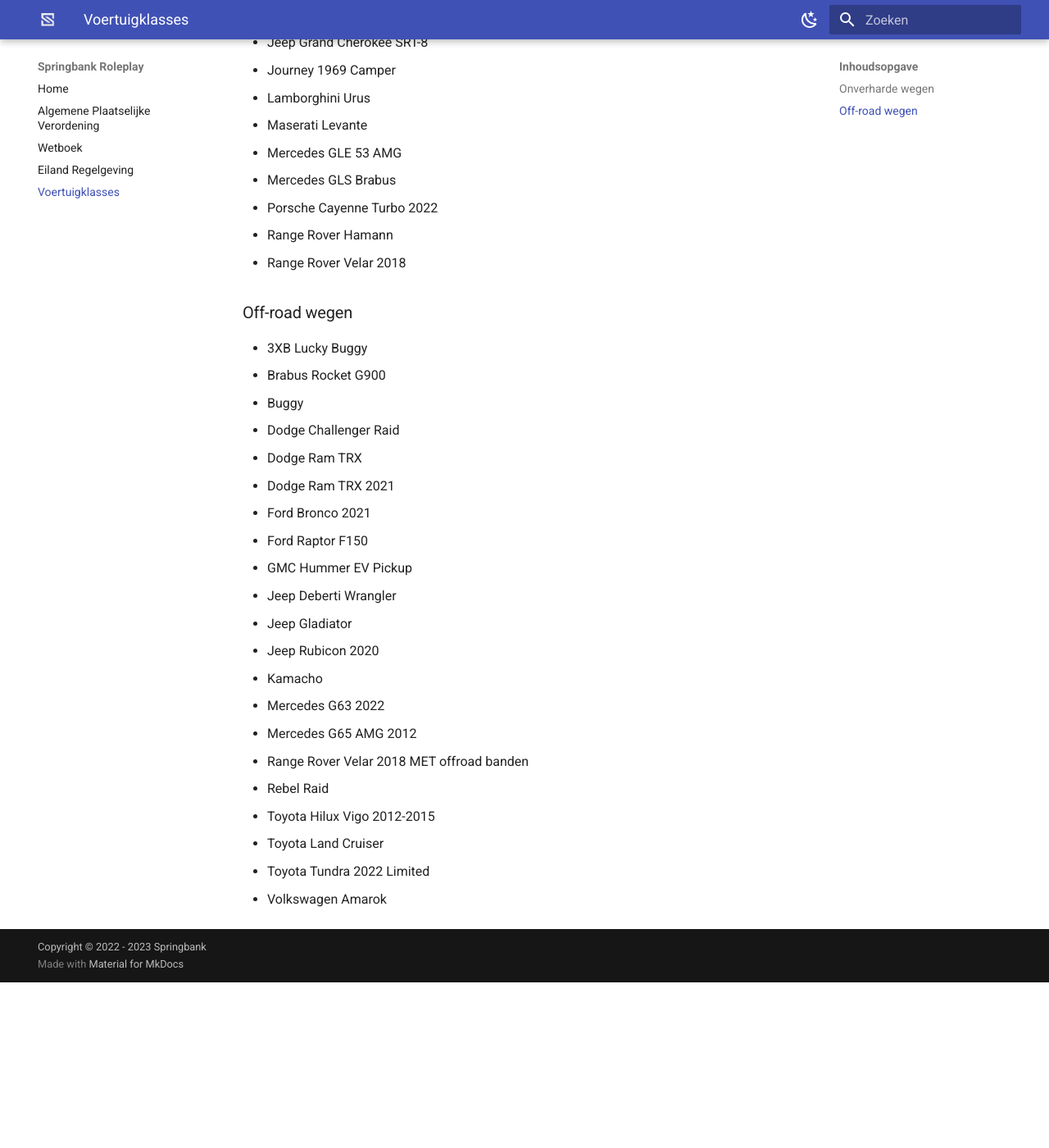
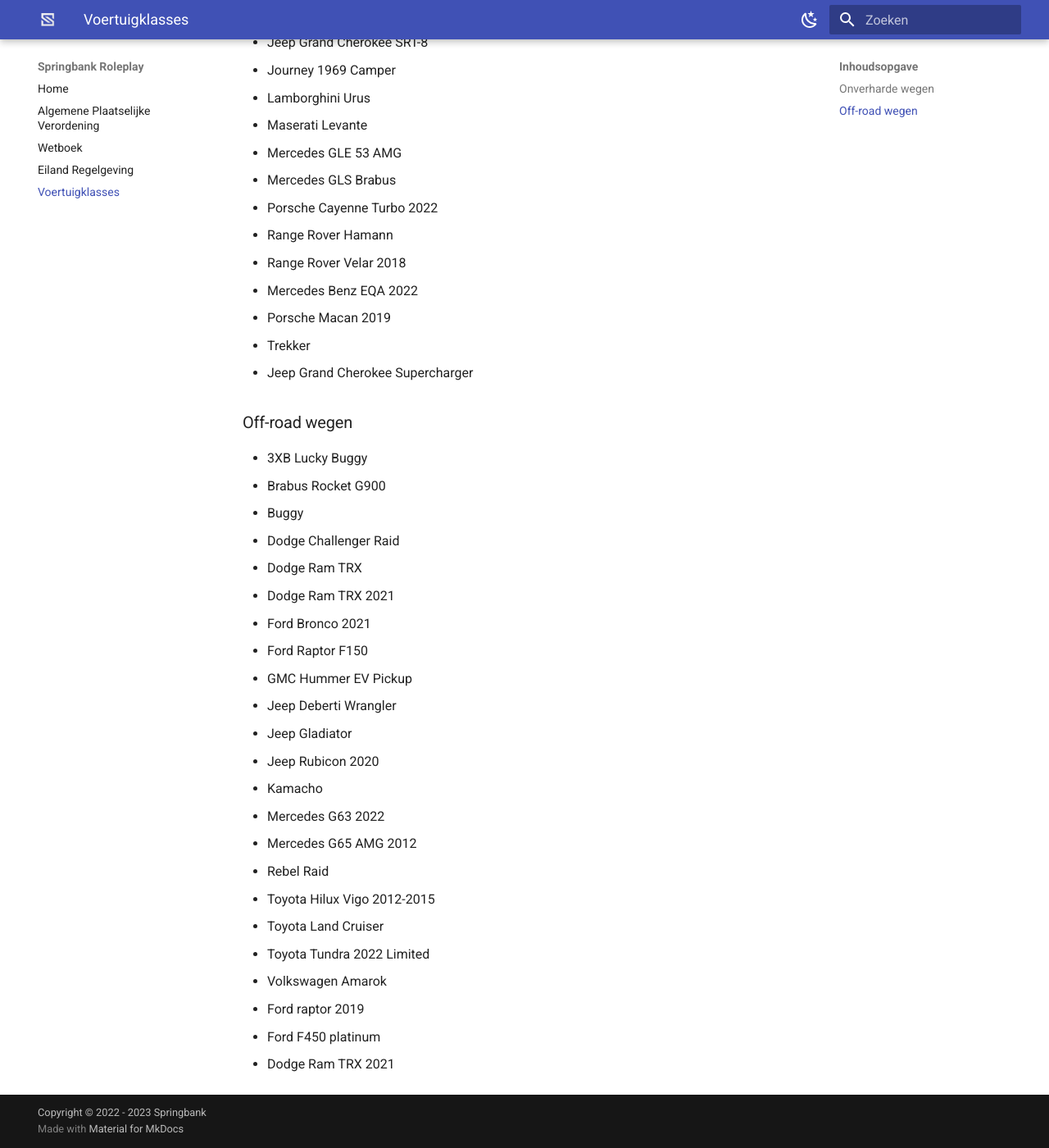
Before and after one commit to kevinpannenborg/wet-en-regelgeving, an MkDocs documentation site: the page built from docs/offroad.md, in a window 1280 px wide and 1400 px high, scrolled down 928 px. Shown: the whole window at 82% size. Built offline with MkDocs 1.6.1 and Material for MkDocs 9.7.7, drawn with Linux system fonts in a browser that asks for light colours; comment, search, counter and statistics services are not loaded; before the commit the page ends 2126 px from its top, so only the background shows below that.

Commit message:
Update offroad.md

```diff
--- a/docs/offroad.md
+++ b/docs/offroad.md
@@ -31,6 +31,10 @@
  * Porsche Cayenne Turbo 2022
  * Range Rover Hamann
  * Range Rover Velar 2018
+ * Mercedes Benz EQA 2022
+ * Porsche Macan 2019
+ * Trekker
+ * Jeep Grand Cherokee Supercharger
 
 ### Off-road wegen
  * 3XB Lucky Buggy
@@ -48,9 +52,11 @@
  * Kamacho
  * Mercedes G63 2022
  * Mercedes G65 AMG 2012
- * Range Rover Velar 2018 MET offroad banden
  * Rebel Raid
  * Toyota Hilux Vigo 2012-2015
  * Toyota Land Cruiser
  * Toyota Tundra 2022 Limited
  * Volkswagen Amarok
+ * Ford raptor 2019
+ * Ford F450 platinum
+ * Dodge Ram TRX 2021
```
